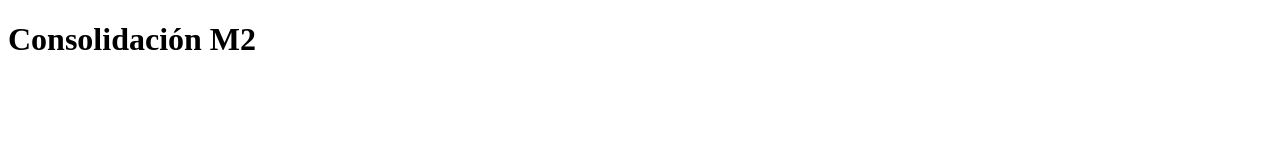
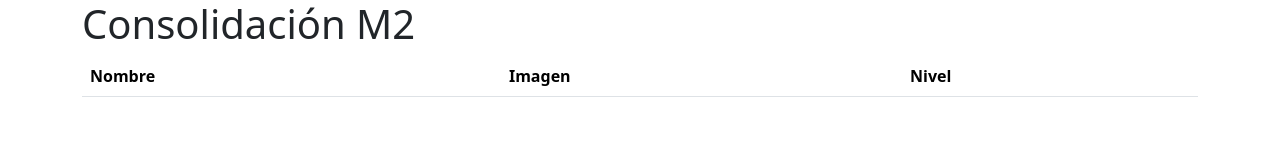
Before and after one commit to V1ct0rM0nd4c4/CM2, a plain HTML site: page index.html in a window 1280 px wide. Drawn offline with nearby package versions, Linux system fonts and the light colour scheme; no server answers.

Commit message:
Creacion tabla base y enlace a API

```diff
--- /dev/null
+++ b/asets/js/main.js
@@ -0,0 +1,13 @@
+function consultar(){
+    fetch("https://digimon-api.vercel.app/api/digimon").then((resp) =>{
+        return resp.json()
+    }).then((data)=>{
+        console.log(data)
+    })
+}
+
+
+
+$(document).ready(function(){
+    consultar();
+})
--- a/index.html
+++ b/index.html
@@ -4,10 +4,32 @@
     <meta charset="UTF-8">
     <meta http-equiv="X-UA-Compatible" content="IE=edge">
     <meta name="viewport" content="width=device-width, initial-scale=1.0">
+    <link href="https://cdn.jsdelivr.net/npm/bootstrap@5.3.0-alpha3/dist/css/bootstrap.min.css" rel="stylesheet" integrity="sha384-KK94CHFLLe+nY2dmCWGMq91rCGa5gtU4mk92HdvYe+M/SXH301p5ILy+dN9+nJOZ" crossorigin="anonymous">
     <title>Consolidación M2</title>
 </head>
 <body>
-    <h1>Consolidación M2</h1>
+    <main class="container">
+        <header>
+            <h1>Consolidación M2</h1>
+        </header>
+        <section>
+            <table id="tabla-posts" class="table">
+                <thead>
+                    <tr>
+                        <th>Nombre</th>
+                        <th>Imagen</th>
+                        <th>Nivel</th>
+                    </tr>
+                </thead>
+                <tbody>
 
+                </tbody>
+            </table>
+        </section>
+
+    </main>
+    <script src="https://cdn.jsdelivr.net/npm/bootstrap@5.3.0-alpha3/dist/js/bootstrap.bundle.min.js" integrity="sha384-ENjdO4Dr2bkBIFxQpeoTz1HIcje39Wm4jDKdf19U8gI4ddQ3GYNS7NTKfAdVQSZe" crossorigin="anonymous"></script>
+    <script src="https://code.jquery.com/jquery-3.6.4.min.js"></script>
+    <script src="./asets/js/main.js"></script>
 </body>
 </html>
```
